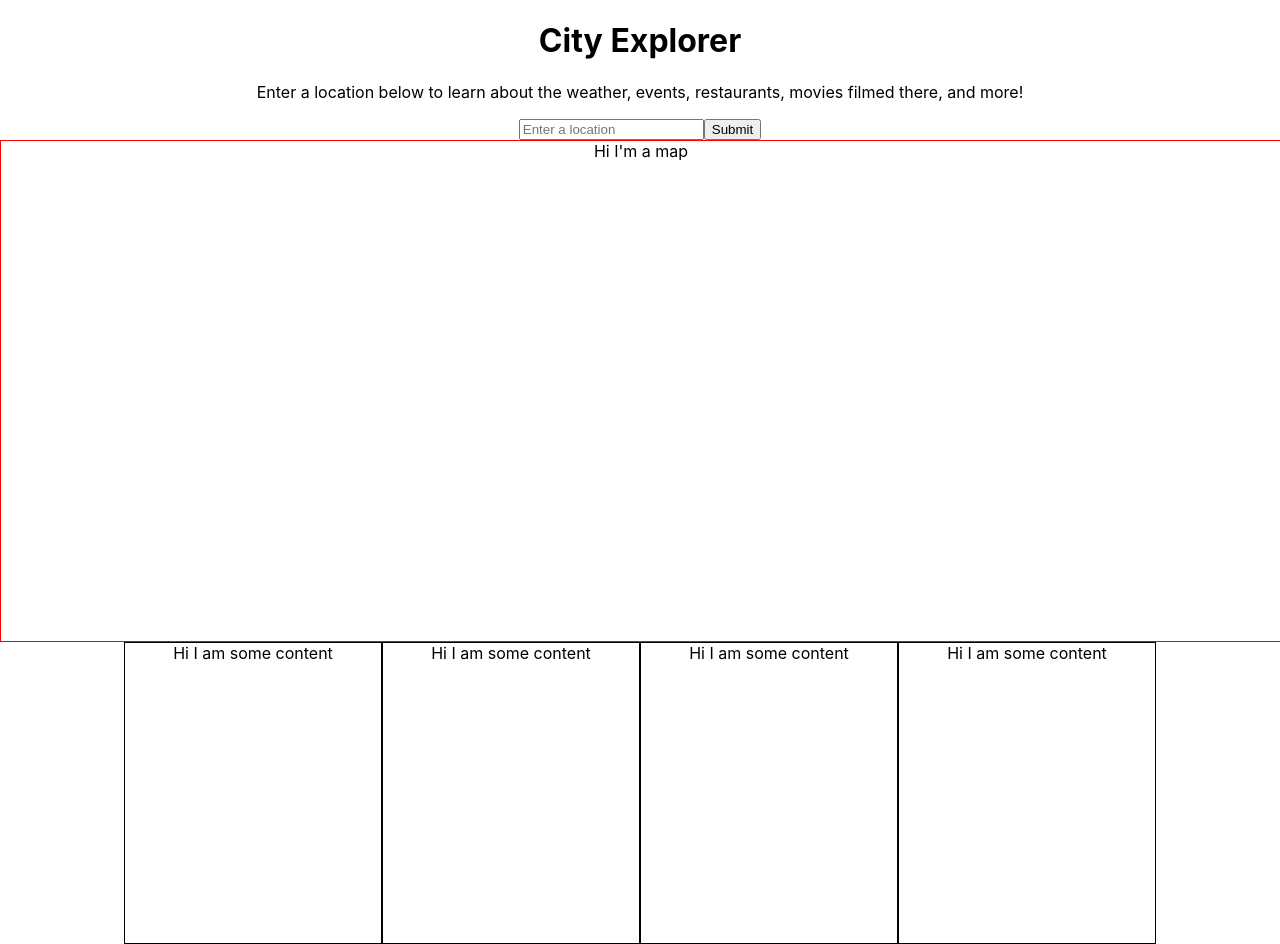
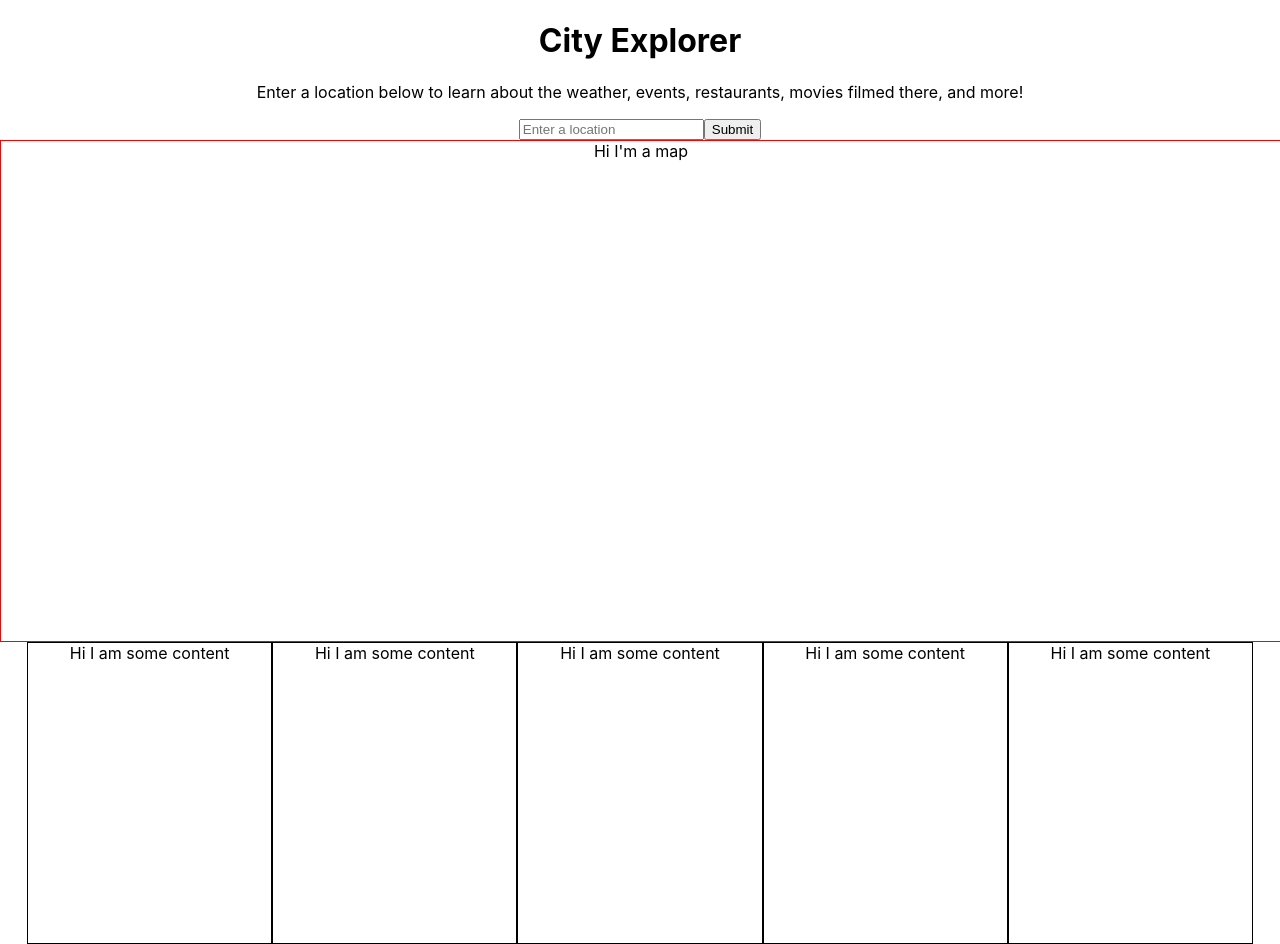
Before and after one commit to ricecreamdude/react-app-class-11, a React (Create React App) app: page / in a window 1280 px wide. Built offline with nearby package versions, Linux system fonts and the light colour scheme.

Commit message:
Adding 5th result block and section element as per class instructions

```diff
--- a/src/App.js
+++ b/src/App.js
@@ -31,12 +31,13 @@ class App extends Component{
         />
         <Search />
         <Maps />
-        <div style={styles.results}>
+        <section style={styles.results}>
           <Results />
           <Results />
           <Results />
           <Results />
-        </div>
+          <Results />
+        </section>
       </div>
     );
   }
--- a/src/components/results.js
+++ b/src/components/results.js
@@ -7,7 +7,7 @@ class Results extends Component{
     let styles = {
       resultStyle:{
         display: 'inline-block',
-        width: '20%',
+        width: '19%',
         height: '300px',
         // float: 'left',
         border: '1px solid black'
```
